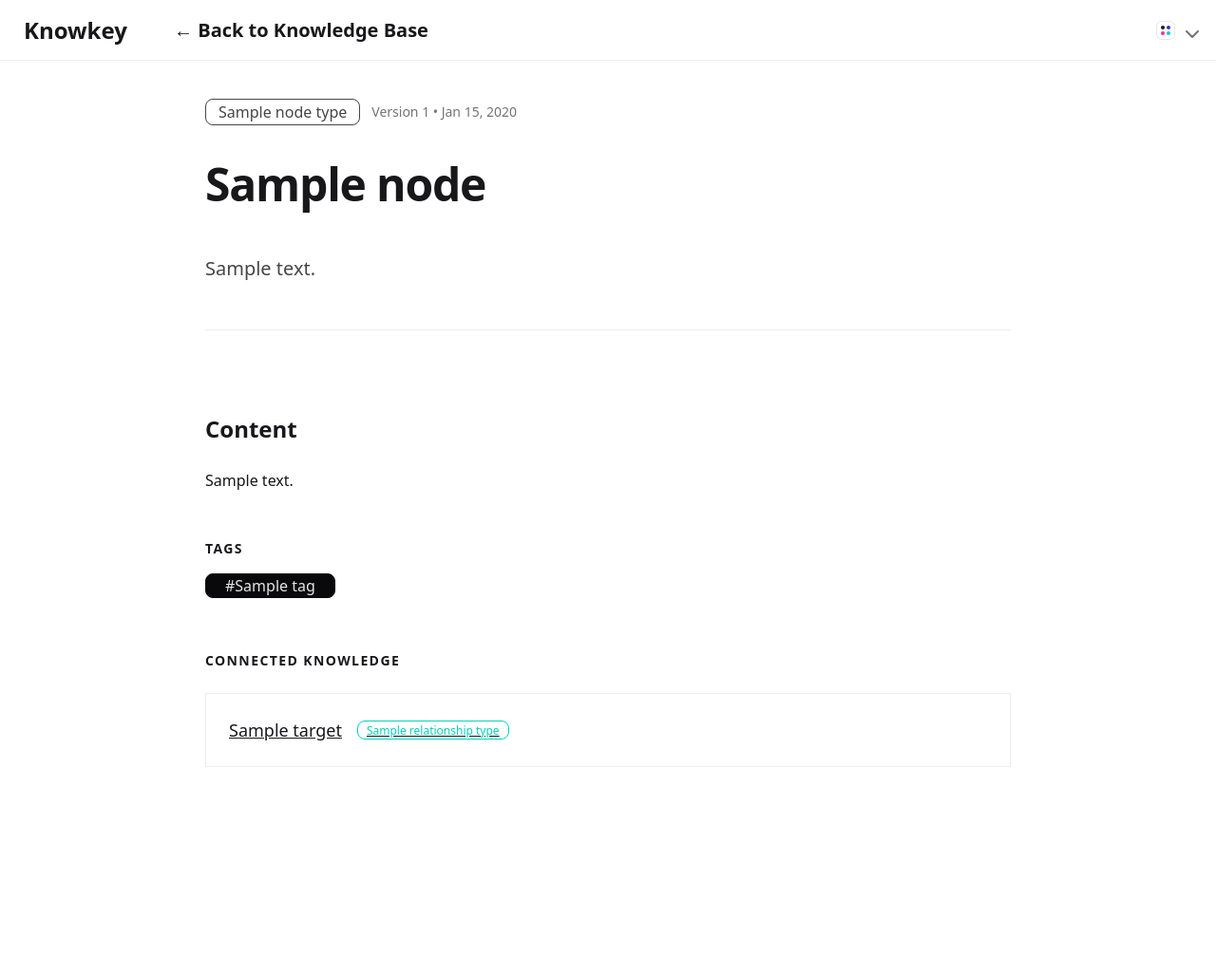
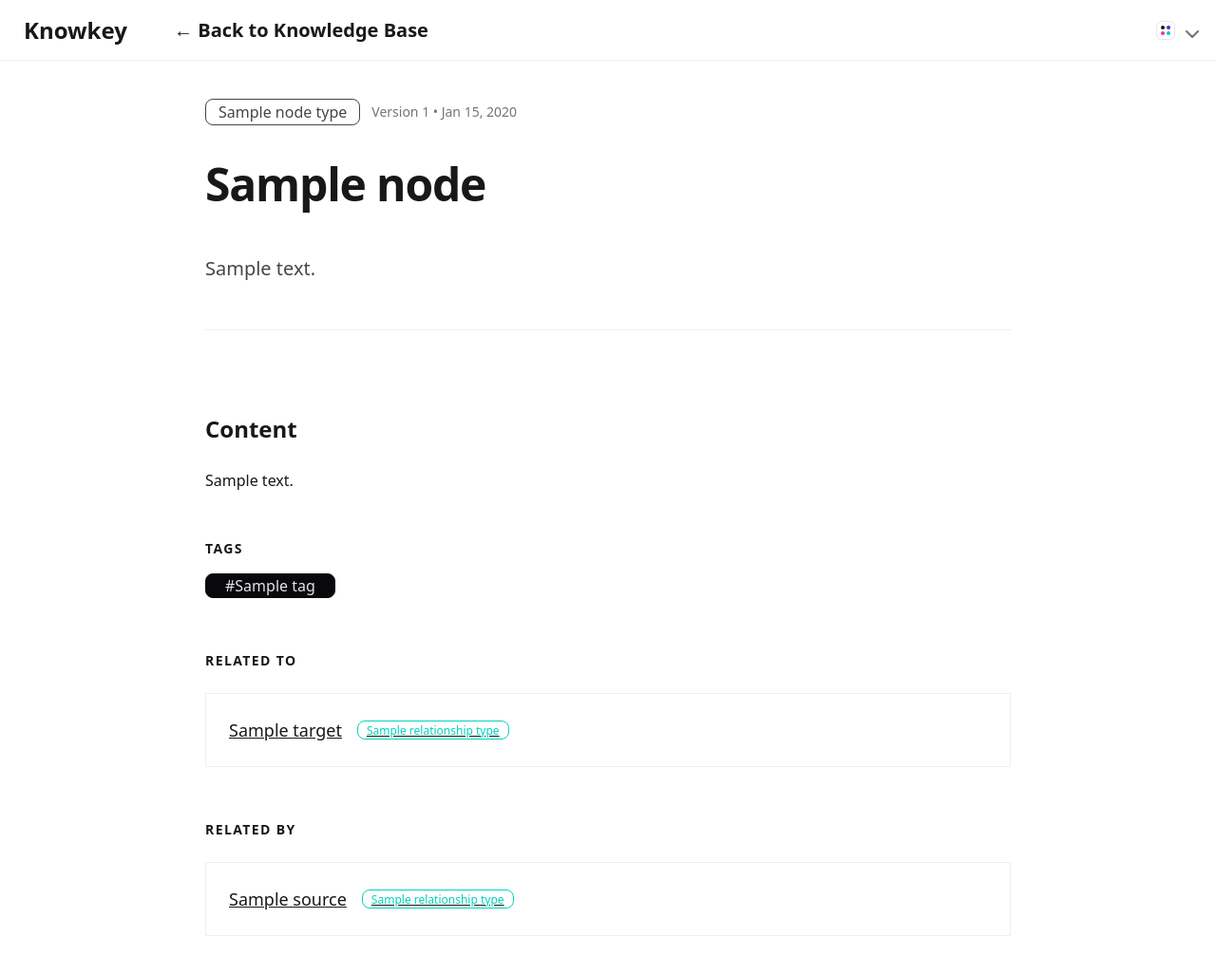
Before and after one commit to JGabrielGruber/knowkey, a Django app: template server/knowkey/web/templates/web/nodes/detail.html in a window 1280 px wide. Shown: the whole page at 95% size. Before the commit the page ends 808 px from the top, so only its background shows below. Run offline with Django 5.2, Linux system fonts and the light colour scheme; the template is opened without the code that fills it: most values are stand-ins (such as "Sample title", 1, 10 or a date in 2020); data that the repository does not hold is empty; some libraries are stand-ins or nearby versions.

Commit message:
detailed relationships

```diff
--- a/server/knowkey/web/static/web/css/output.css
+++ b/server/knowkey/web/static/web/css/output.css
@@ -4330,6 +4378,59 @@
   inherits: false;
   initial-value: solid;
 }
+@property --tw-blur {
+  syntax: "*";
+  inherits: false;
+}
+@property --tw-brightness {
+  syntax: "*";
+  inherits: false;
+}
+@property --tw-contrast {
+  syntax: "*";
+  inherits: false;
+}
+@property --tw-grayscale {
+  syntax: "*";
+  inherits: false;
+}
+@property --tw-hue-rotate {
+  syntax: "*";
+  inherits: false;
+}
+@property --tw-invert {
+  syntax: "*";
+  inherits: false;
+}
+@property --tw-opacity {
+  syntax: "*";
+  inherits: false;
+}
+@property --tw-saturate {
+  syntax: "*";
+  inherits: false;
+}
+@property --tw-sepia {
+  syntax: "*";
+  inherits: false;
+}
+@property --tw-drop-shadow {
+  syntax: "*";
+  inherits: false;
+}
+@property --tw-drop-shadow-color {
+  syntax: "*";
+  inherits: false;
+}
+@property --tw-drop-shadow-alpha {
+  syntax: "<percentage>";
+  inherits: false;
+  initial-value: 100%;
+}
+@property --tw-drop-shadow-size {
+  syntax: "*";
+  inherits: false;
+}
 @property --tw-backdrop-blur {
   syntax: "*";
   inherits: false;
@@ -4389,6 +4490,19 @@
       --tw-ring-offset-color: #fff;
       --tw-ring-offset-shadow: 0 0 #0000;
       --tw-outline-style: solid;
+      --tw-blur: initial;
+      --tw-brightness: initial;
+      --tw-contrast: initial;
+      --tw-grayscale: initial;
+      --tw-hue-rotate: initial;
+      --tw-invert: initial;
+      --tw-opacity: initial;
+      --tw-saturate: initial;
+      --tw-sepia: initial;
+      --tw-drop-shadow: initial;
+      --tw-drop-shadow-color: initial;
+      --tw-drop-shadow-alpha: 100%;
+      --tw-drop-shadow-size: initial;
       --tw-backdrop-blur: initial;
       --tw-backdrop-brightness: initial;
       --tw-backdrop-contrast: initial;
--- a/server/knowkey/web/templates/web/nodes/detail.html
+++ b/server/knowkey/web/templates/web/nodes/detail.html
@@ -65,7 +65,7 @@
         <!-- Relationships -->
         {% if node.outgoing_relationships.all %}
         <div class="mt-14">
-            <h3 class="text-sm uppercase tracking-widest text-base-content/60 mb-6">Connected Knowledge</h3>
+            <h3 class="text-sm uppercase tracking-widest text-base-content/60 mb-6">Related to</h3>
             <div class="space-y-3">
                 {% for rel in node.outgoing_relationships.all %}
                 <a href="{% url 'web:node-detail' rel.target.pk %}"
@@ -83,6 +83,26 @@
             </div>
         </div>
         {% endif %}
+        {% if incoming %}
+        <div class="mt-14">
+            <h3 class="text-sm uppercase tracking-widest text-base-content/60 mb-6">Related by</h3>
+            <div class="space-y-3">
+                {% for rel in incoming %}
+                <a href="{% url 'web:node-detail' rel.target.pk %}"
+                   class="block p-6 hover:bg-base-300 border border-base-300 hover:border-primary group transition-all">
+                    <div class="flex items-center gap-4">
+                        <span class="text-lg group-hover:text-primary transition-colors">
+                            {{ rel.source.title }}
+                        </span>
+                        <span class="badge badge-accent badge-outline badge-sm whitespace-nowrap">
+                            {{ rel.relationship_type.name }}
+                        </span>
+                    </div>
+                </a>
+                {% endfor %}
+            </div>
+        </div>
+        {% endif %}
 
     </article>
 </div>
```
Also changed, not shown: other parts of server/knowkey/web/static/web/css/output.css (+48 -0 lines), server/knowkey/web/views/__init__.py (+2 -95 lines), server/knowkey/web/views/nodes.py (added, +117 -0 lines).
